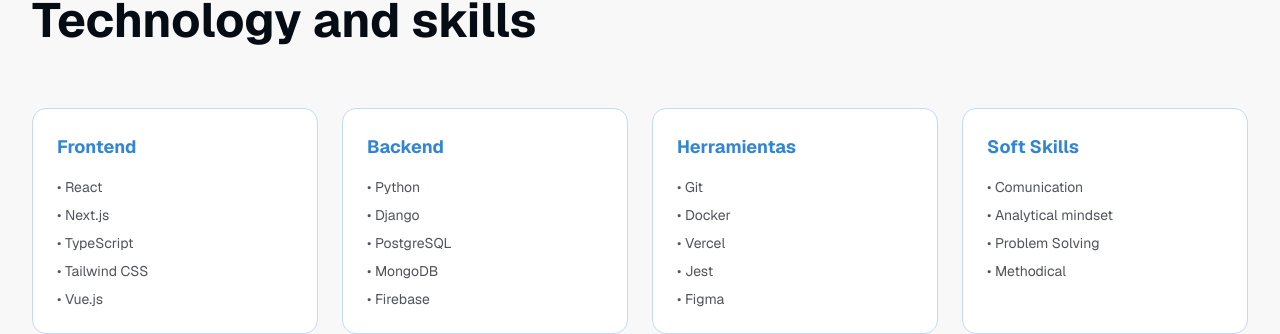
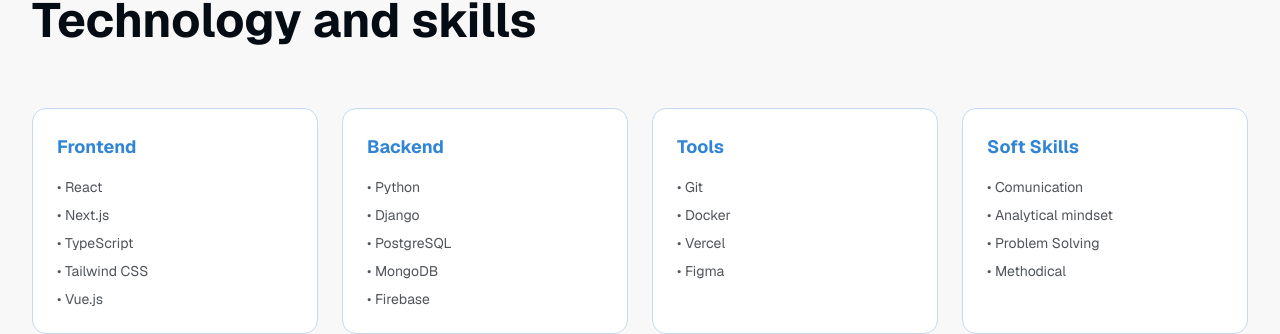
Before and after one commit to nowlhan/portfolio, a Next.js app: page / in a window 1280 px wide. Shown: the part 2217-2551 px from the top of the page. Built offline with nearby package versions, Linux system fonts and the light colour scheme.

Commit message:
fourth commit

```diff
--- a/components/skills-section.tsx
+++ b/components/skills-section.tsx
@@ -11,8 +11,8 @@ export default function SkillsSection() {
       skills: ["Python", "Django", "PostgreSQL", "MongoDB", "Firebase"],
     },
     {
-      category: "Herramientas",
-      skills: ["Git", "Docker", "Vercel", "Jest", "Figma"],
+      category: "Tools",
+      skills: ["Git", "Docker", "Vercel", "Figma"],
     },
     {
       category: "Soft Skills",
```
